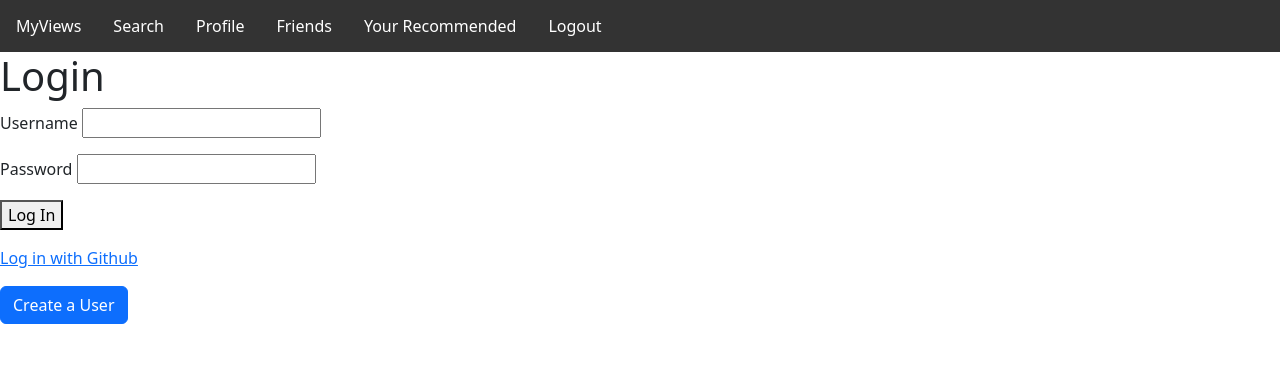
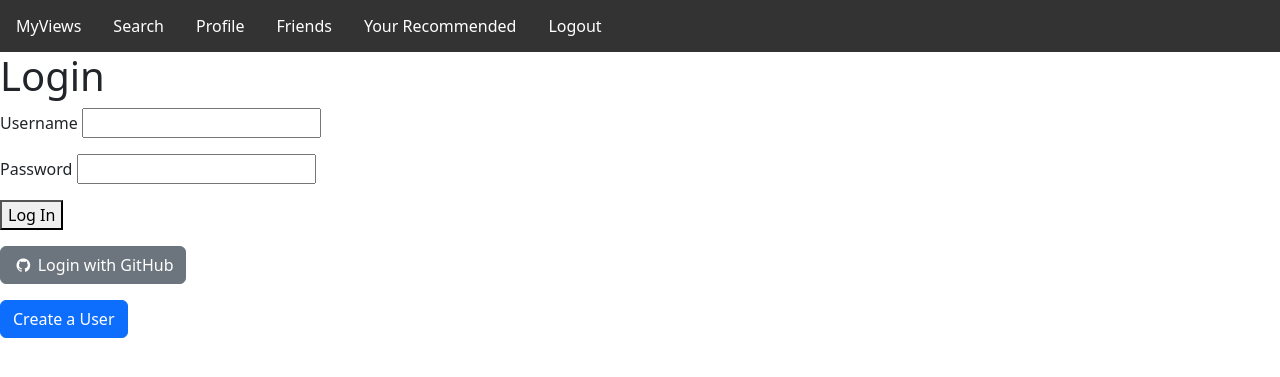
Before and after one commit to karengcecena/MyViews, a Flask app: page / in a window 1280 px wide. Shown: the top 377 px of the page. Run offline with Flask 2, Linux system fonts and the light colour scheme; parts of the project's set-up code (start-up, migrations or seed data) failed here and were passed over; some libraries are stand-ins or nearby versions.

Commit message:
Updated github button

```diff
--- a/templates/base.html
+++ b/templates/base.html
@@ -19,6 +19,12 @@
 
     <!-- my CSS -->
     <link rel="stylesheet" href="/static/css/website.css">
+
+    <!-- Extra stylesheet for github button login -->
+    <link
+      rel="stylesheet"
+      href="https://stackpath.bootstrapcdn.com/font-awesome/4.7.0/css/font-awesome.min.css"
+    />
 
     <title>
         {% block title %}{% endblock %}
--- a/templates/homepage.html
+++ b/templates/homepage.html
@@ -40,9 +40,18 @@
           </p>
       </form>
 
-        <p>
+        <!-- <p>
           <a href="/github">Log in with Github</a>
-        </p>
+        </p> -->
+
+        <!-- GitHub button from https://testdriven.io/blog/flask-social-auth/#oauth -->
+        <!-- GitHub button starts here -->
+        <a href="{{url_for('login')}}"  class="btn btn-secondary">
+          <i class="fa fa-github fa-fw"></i>
+          <span>Login with GitHub</span>
+        </a>
+        <!-- GitHub button ends here -->
+
         <p>
           <!-- <a href="/google">Log in with Google</a> -->
         </p>
```
